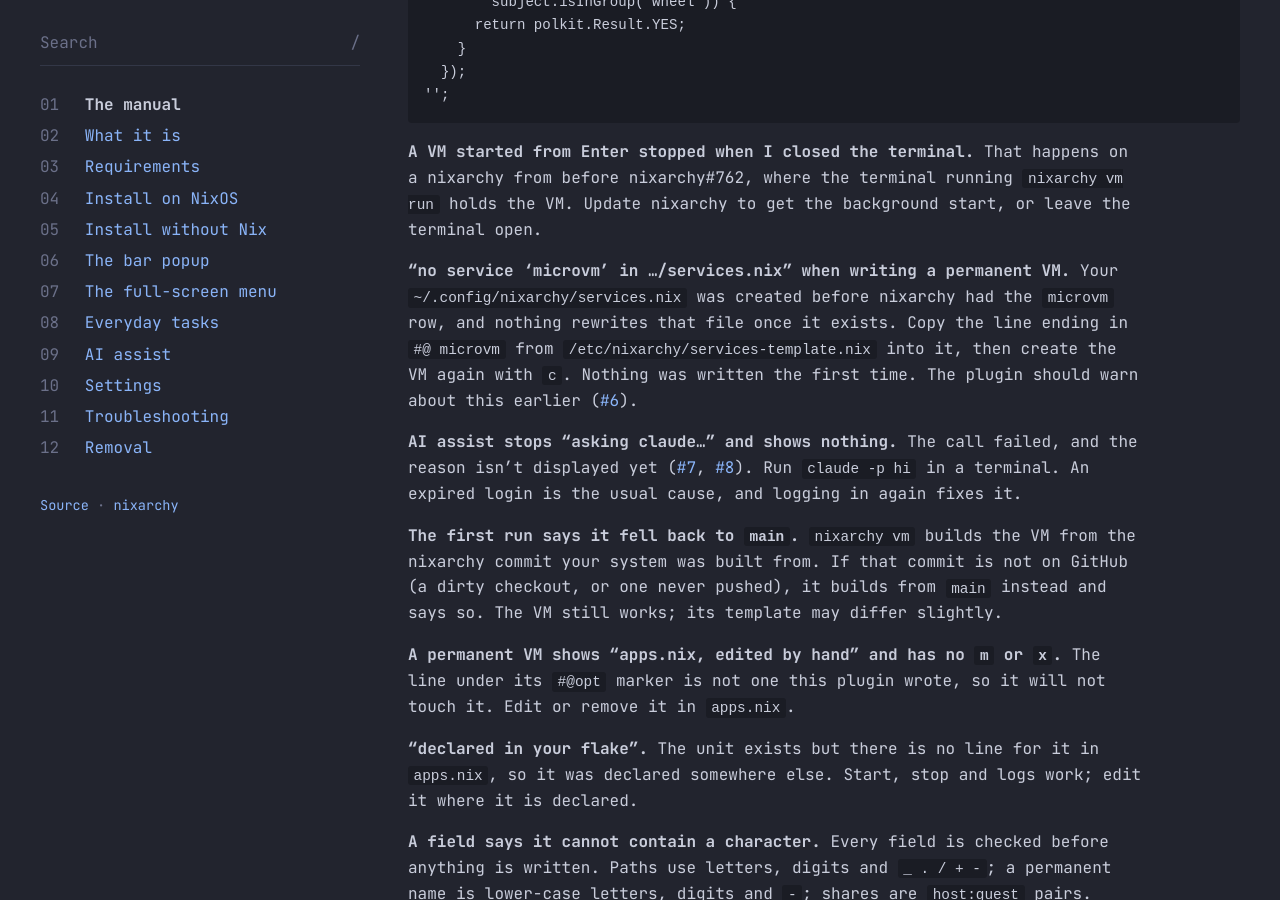
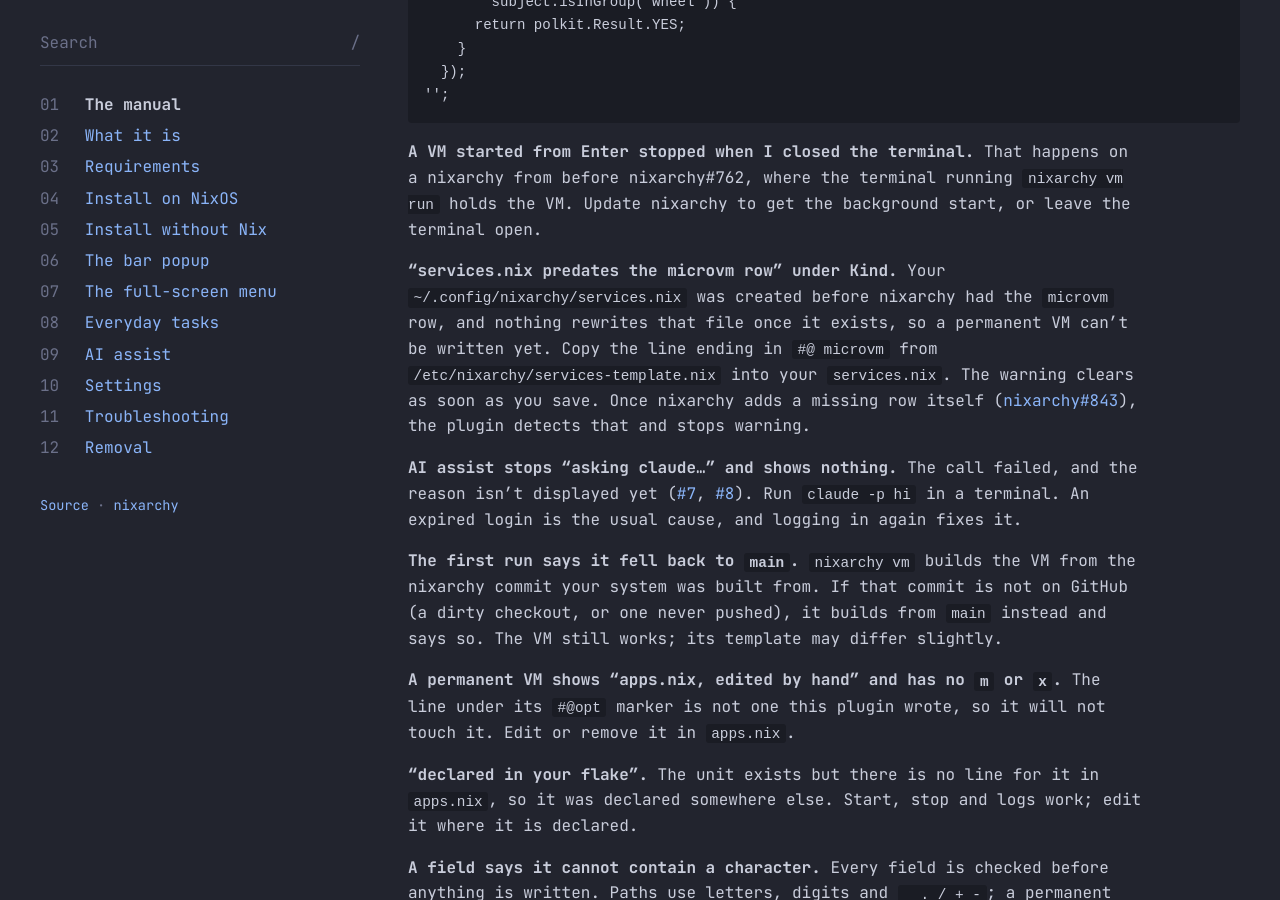
Before and after one commit to olafkfreund/nixarchy-microvm, a Jekyll site: the page built from docs/usage.md, in a window 1280 px wide and 900 px high, scrolled down 6633 px. Built offline with Jekyll 4.4.1, drawn with Linux system fonts in a browser that asks for light colours.

Commit message:
docs: the services.nix warning and nixarchy#843 (#6)
Plan step 6. usage.md troubleshooting describes the new warning and
its fix; upstream.md gains the #843 row and its detection.

Co-Authored-By: Claude Opus 5 (1M context) <noreply@anthropic.com>
Claude-Session: https://claude.ai/code/session_01JfJ93KQHG48bi61gbRUwod

```diff
--- a/docs/usage.md
+++ b/docs/usage.md
@@ -269,13 +269,14 @@ on a nixarchy from before nixarchy#762, where the terminal running `nixarchy vm
 run` holds the VM. Update nixarchy to get the background start, or leave the
 terminal open.
 
-**"no service 'microvm' in …/services.nix" when writing a permanent VM.**
-Your `~/.config/nixarchy/services.nix` was created before nixarchy had the
-`microvm` row, and nothing rewrites that file once it exists. Copy the line
-ending in `#@ microvm` from `/etc/nixarchy/services-template.nix` into it,
-then create the VM again with `c`. Nothing was written the first time.
-The plugin should warn about this earlier
-([#6](https://github.com/olafkfreund/nixarchy-microvm/issues/6)).
+**"services.nix predates the microvm row" under Kind.** Your
+`~/.config/nixarchy/services.nix` was created before nixarchy had the
+`microvm` row, and nothing rewrites that file once it exists, so a permanent
+VM can't be written yet. Copy the line ending in `#@ microvm` from
+`/etc/nixarchy/services-template.nix` into your `services.nix`. The warning
+clears as soon as you save. Once nixarchy adds a missing row itself
+([nixarchy#843](https://github.com/olafkfreund/nixarchy/issues/843)), the
+plugin detects that and stops warning.
 
 **AI assist stops "asking claude…" and shows nothing.** The call failed, and
 the reason isn't displayed yet
```
Also changed, not shown: docs/upstream.md (+4 -2 lines).
